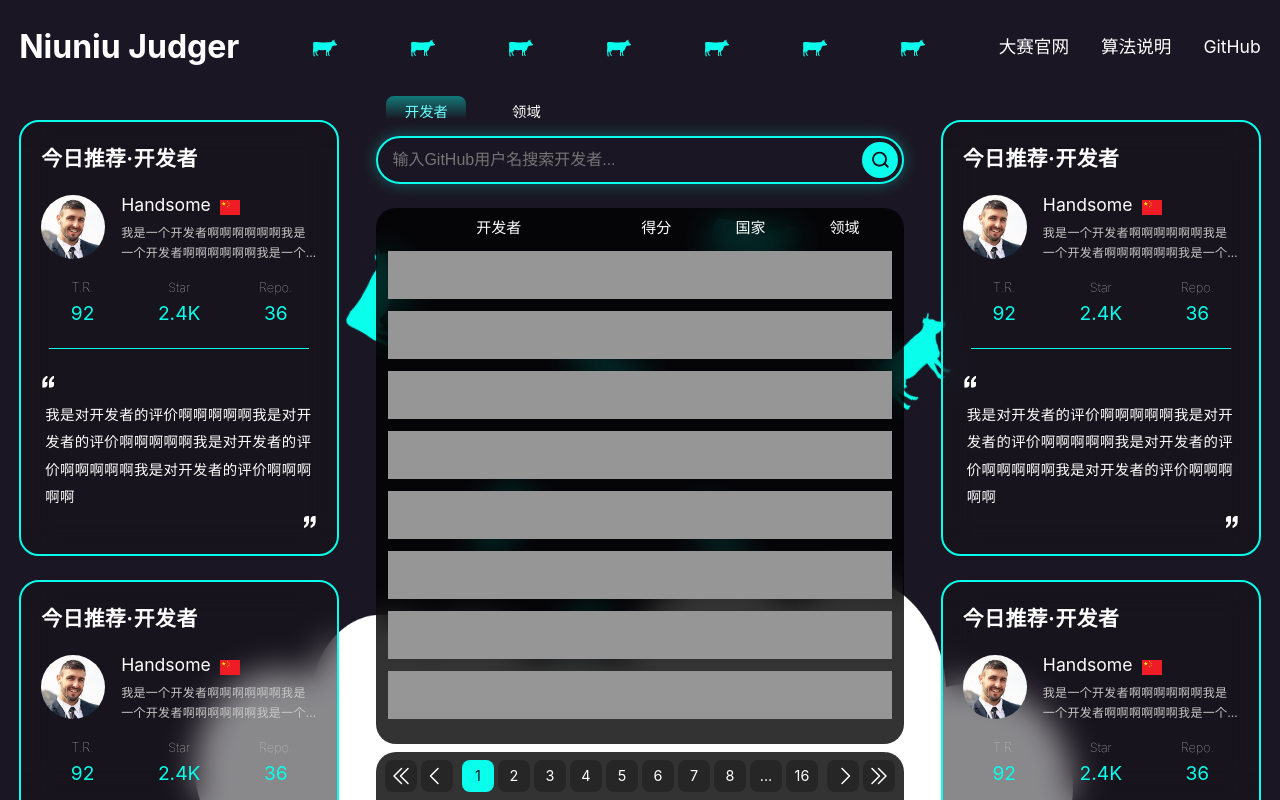
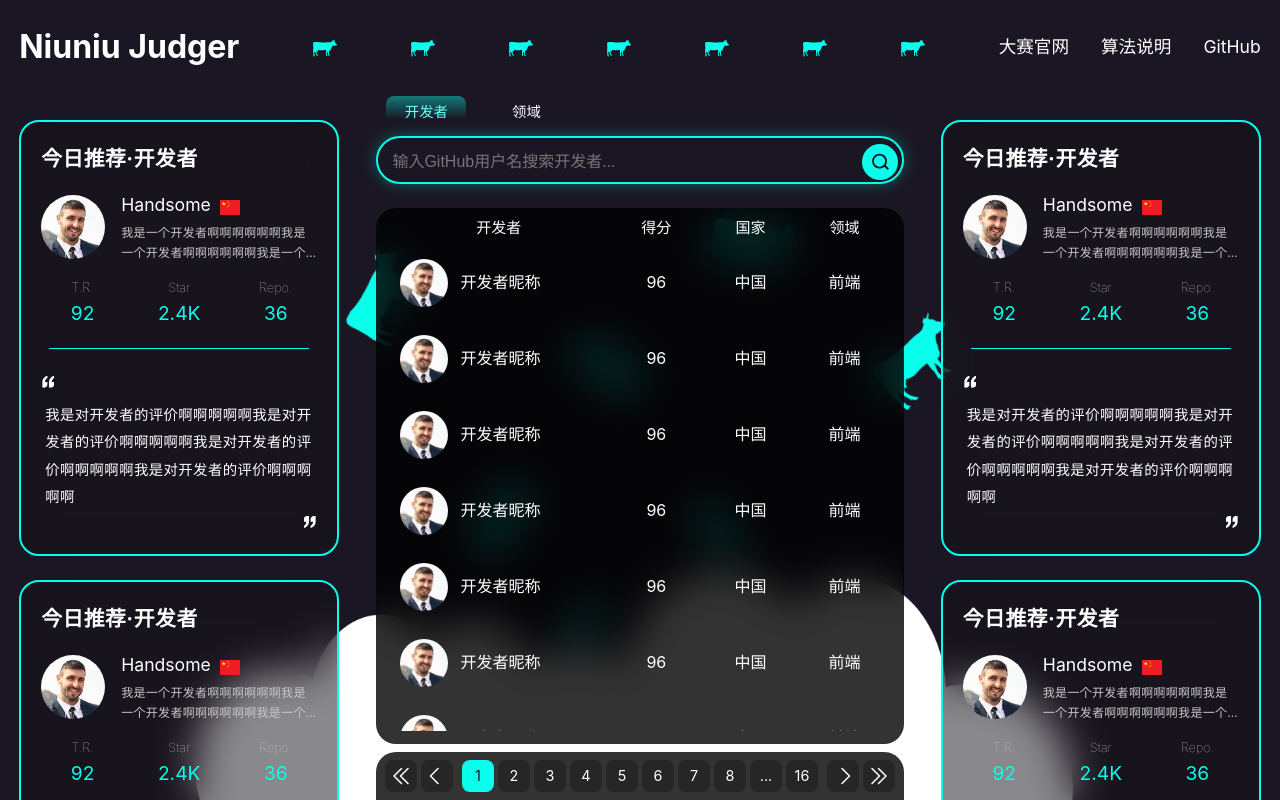
Before and after one commit to santonin1989/niuniu-judger-frontend, a Vue app: page /search in a window 1280 px wide. Built offline with nearby package versions, Linux system fonts and the light colour scheme.

Commit message:
feat: 增加搜索历史，初步渲染搜索结果列表

```diff
--- a/src/assets/base.css
+++ b/src/assets/base.css
@@ -12,7 +12,7 @@
 
   --border: 2px solid var(--color-theme);
 
-  --blur: blur(16px);
+  --blur: blur(20px);
 }
 
 *,
--- a/src/components/SearchBox.vue
+++ b/src/components/SearchBox.vue
@@ -12,9 +12,11 @@
           {{ tab }}
         </div>
       </div>
-      <div class="search-input">
+      <div :style="inputBoxHeight" class="search-input">
         <form class="form" @submit.prevent="search">
           <input
+            @focus="isFocus = true"
+            @blur="isFocus = false"
             v-model="userInput"
             class="input"
             type="text"
@@ -28,6 +30,21 @@
             <img @click="search" class="icon" :src="searchIcon" alt="搜索" />
           </div>
         </form>
+        <div class="search-history">
+          <div class="title">
+            <div>搜索历史</div>
+            <img @click="clearHistory" :src="deleteIcon" alt="删除" />
+          </div>
+          <div class="history-list">
+            <div
+              v-for="(item, index) in history"
+              :key="index"
+              class="history-item"
+            >
+              {{ item }}
+            </div>
+          </div>
+        </div>
       </div>
     </div>
   </div>
@@ -35,8 +52,13 @@
 
 <script setup lang="ts">
 import searchIcon from '@/components/icons/search.svg'
-import { computed, ref } from 'vue'
+import deleteIcon from '@/components/icons/delete.svg'
+import { computed, onMounted, ref } from 'vue'
 import { useRouter } from 'vue-router'
+
+onMounted(() => {
+  loadHistory()
+})
 
 const router = useRouter()
 const tabs = ['开发者', '领域']
@@ -52,7 +74,9 @@ const userInput = ref('') // 用户输入内容
 
 const search = () => {
   console.log(userInput.value)
+  isFocus.value = false
   if (userInput.value) {
+    addHistory(userInput.value)
     if (activeTab.value === 0) {
       router.push({ name: 'search', query: { name: userInput.value } })
     } else {
@@ -64,6 +88,70 @@ const clearInput = () => {
   userInput.value = ''
   router.push({ path: '/' })
 }
+
+const developerHistory = ref<string[]>([])
+const domainHistory = ref<string[]>([])
+const history = computed(() => {
+  if (activeTab.value === 0) {
+    return developerHistory.value
+  } else {
+    return domainHistory.value
+  }
+})
+
+// 将搜索结果存入历史记录
+const addHistory = (item: string) => {
+  if (activeTab.value === 0) {
+    developerHistory.value.unshift(item)
+    developerHistory.value.splice(30)
+  } else {
+    domainHistory.value.unshift(item)
+    domainHistory.value.splice(30)
+  }
+  saveHistory()
+}
+// 清空历史记录
+const clearHistory = () => {
+  if (activeTab.value === 0) {
+    developerHistory.value = []
+  } else {
+    domainHistory.value = []
+  }
+  clearLocalStorage()
+}
+// 持久化
+const saveHistory = () => {
+  localStorage.setItem(
+    'developerHistory',
+    JSON.stringify(developerHistory.value),
+  )
+  localStorage.setItem('domainHistory', JSON.stringify(domainHistory.value))
+}
+// 加载持久化历史记录
+const loadHistory = () => {
+  const developerHistoryStr = localStorage.getItem('developerHistory')
+  const domainHistoryStr = localStorage.getItem('domainHistory')
+  if (developerHistoryStr) {
+    developerHistory.value = JSON.parse(developerHistoryStr)
+  }
+  if (domainHistoryStr) {
+    domainHistory.value = JSON.parse(domainHistoryStr)
+  }
+}
+// 清空持久化
+const clearLocalStorage = () => {
+  localStorage.removeItem('developerHistory')
+  localStorage.removeItem('domainHistory')
+}
+
+const isFocus = ref(false)
+const inputBoxHeight = computed(() => {
+  if (isFocus.value) {
+    return 'height: var(--focus-input-height);'
+  } else {
+    return 'height: var(--input-height);'
+  }
+})
 </script>
 
 <style scoped lang="less">
@@ -72,17 +160,34 @@ const clearInput = () => {
   display: flex;
   flex-direction: column;
   align-items: center;
+  --title-height: 1.2rem;
+  --title-margin-bottom: 16px;
+  --history-item-height: 1.6rem;
+  --history-list-gap: 12px;
+  --history-padding: 8px;
+  --tabs-height: 32px;
+  --tabs-margin-bottom: 8px;
+  --input-height: 48px;
+  --focus-input-height: calc(
+    var(--input-height) + var(--title-height) + var(--title-margin-bottom) +
+      var(--history-item-height) * 3 + var(--history-list-gap) * 3 +
+      var(--history-padding) * 2
+  );
 
   .container {
+    height: calc(
+      var(--tabs-height) + var(--tabs-margin-bottom) + var(--input-height)
+    );
     max-width: 600px;
     width: 100%;
+    position: relative;
   }
 
   .tabs {
     display: flex;
-    margin-bottom: 8px;
+    margin-bottom: var(--tabs-margin-bottom);
     font-size: 0.9rem;
-    height: 32px;
+    height: var(--tabs-height);
     position: relative;
     isolation: isolate;
     --active: 0;
@@ -125,22 +230,28 @@ const clearInput = () => {
   }
 
   .search-input {
+    z-index: 1;
+    position: absolute;
     width: 100%;
-    height: 48px;
+    height: var(--input-height);
     background-color: var(--color-background);
-    border-radius: 30px;
+    border-radius: calc(var(--input-height) / 2);
     border: var(--border);
     display: flex;
-    align-items: center;
+    flex-direction: column;
+    align-items: normal;
     box-sizing: border-box;
     box-shadow: 0px 0px 16px rgba(0, 254, 235, 0.32);
+    transition: height 0.3s ease-in-out;
+    overflow: hidden;
 
     .form {
+      flex-shrink: 0;
+      height: var(--input-height);
       display: flex;
       justify-content: space-between;
       align-items: center;
       width: 100%;
-      height: 100%;
       padding: 0 4px 0px 12px;
       box-sizing: border-box;
     }
@@ -186,5 +297,40 @@ const clearInput = () => {
       cursor: pointer;
     }
   }
+
+  .search-history {
+    padding: var(--history-padding) 12px;
+    user-select: none;
+
+    .title {
+      height: var(--title-height);
+      font-size: 0.9rem;
+      margin-bottom: var(--title-margin-bottom);
+      transform: translateX(0.5rem);
+      display: flex;
+      column-gap: 16px;
+      align-items: center;
+
+      img {
+        display: inline-block;
+        width: 16px;
+        height: 16px;
+        cursor: pointer;
+      }
+    }
+
+    .history-list {
+      display: flex;
+      flex-wrap: wrap;
+      gap: var(--history-list-gap);
+
+      .history-item {
+        padding: 0 12px;
+        height: var(--history-item-height);
+        border-radius: 0.8rem;
+        background-color: rgba(255, 255, 255, 0.2);
+      }
+    }
+  }
 }
 </style>
--- a/src/components/SearchResult.vue
+++ b/src/components/SearchResult.vue
@@ -10,12 +10,15 @@
       </div>
       <!-- 搜索结果列表 -->
       <div class="result-container">
-        <div
-          style="width: 100%; height: 3rem; background-color: #969696"
-          v-for="i in 12"
-          :key="i"
-          class="result-item"
-        ></div>
+        <div v-for="i in 12" :key="i" class="result-item">
+          <div class="developer prop">
+            <img src="/avatar.png" />
+            <p>开发者昵称</p>
+          </div>
+          <div class="score prop">96</div>
+          <div class="nation prop">中国</div>
+          <div class="domain prop">前端</div>
+        </div>
       </div>
     </div>
     <!-- 页码导航 -->
@@ -168,6 +171,33 @@ const changePage = (page: number) => {
       .result-item {
         flex-shrink: 0;
         width: 100%;
+        height: 4rem;
+        display: flex;
+        align-items: center;
+        font-size: 1rem;
+        color: white;
+
+        .prop {
+          flex-grow: 1;
+          flex-basis: 80px;
+          text-align: center;
+        }
+
+        .developer {
+          flex-grow: 10;
+          padding-left: 12px;
+          display: flex;
+          align-items: center;
+          column-gap: 12px;
+          color: white;
+
+          img {
+            width: 3rem;
+            height: 3rem;
+            border-radius: 50%;
+            object-fit: cover;
+          }
+        }
       }
     }
   }
```
Also changed, not shown: src/components/icons/delete.svg (added).
